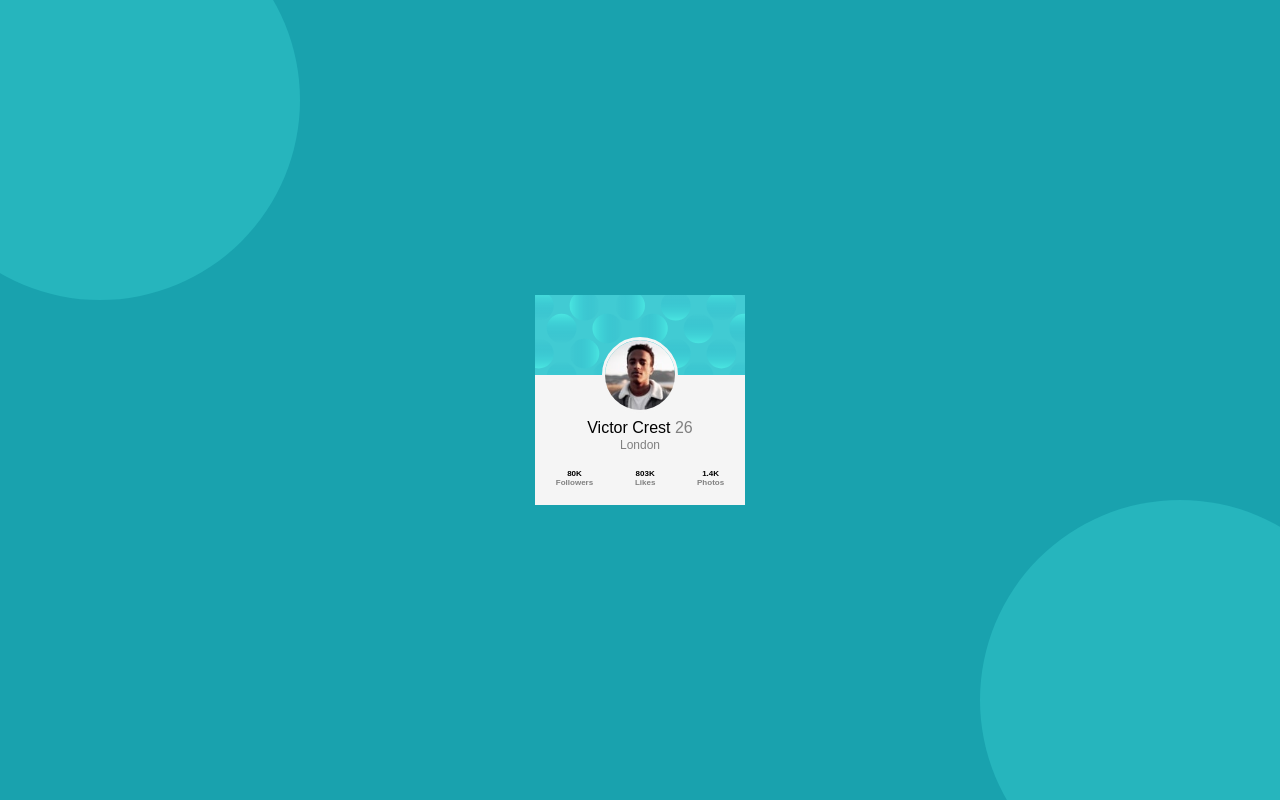
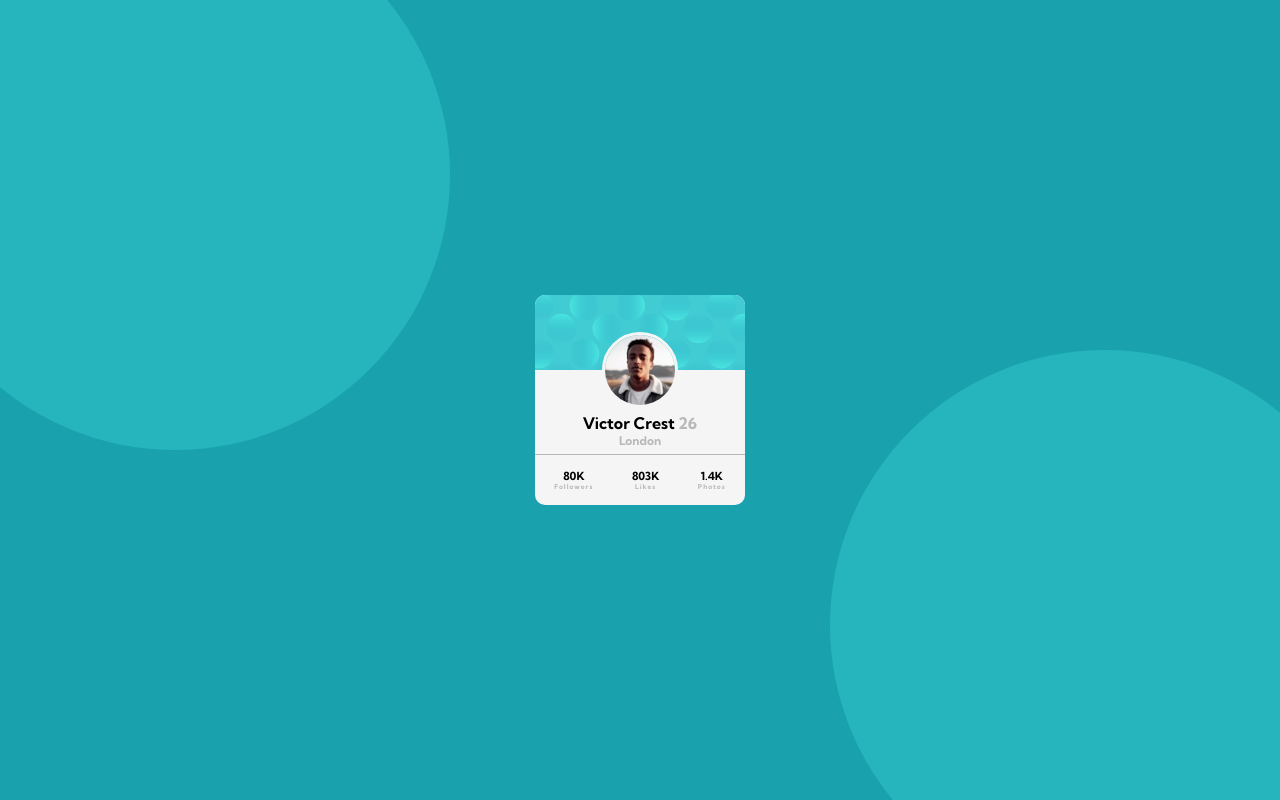
Before and after one commit to dduvanpantoja/Dorian-1---Card, a plain HTML site: page index.html in a window 1280 px wide. Drawn offline with Linux system fonts and the light colour scheme.

Commit message:
Proyecto terminado

```diff
--- a/css/style.css
+++ b/css/style.css
@@ -1,8 +1,12 @@
+@import url('https://fonts.googleapis.com/css2?family=Kumbh+Sans:wght@400;700&display=swap');
+
+
 :root{
     --dark_cyan: hsl(185, 75%, 39%);
     --dark-cyan_light: #26B5BD;
     --very_dark_blue: hsl(229, 23%, 23%);
     --dark_neutral: hsl(0, 0%, 59%);
+    --gris_claro: rgb(184, 184, 184);
 }
 
 html{
@@ -15,8 +19,8 @@ html::before{
     content: '';
     position: fixed;
     background-color: tomato;
-    width: 400px;
-    height: 400px;
+    width: 550px;
+    height: 550px;
     border-radius: 50%;
 }
 
@@ -38,20 +42,26 @@ body{
     display: grid;
     place-items: center;
     margin: 0;
-    font-family: sans-serif;
+    font-family: 'Kumbh Sans', sans-serif;
+}
+
+main{
+    z-index: 1;
 }
 
 .card{
     width: 210px;
     height: 210px;
     background-color: whitesmoke;
+    border-radius: 10px;
 }
 
 .card_header{
     background-image: url('../images/bg-pattern-card.svg');
     background-repeat: no-repeat;
-    height: 80px;
+    height: 75px;
     position: relative;
+    border-radius: 10px 10px 0px 0px;
 }
 
 .card_image{
@@ -73,11 +83,13 @@ body{
     height: 34px;
     width: 150px;
     margin: 45px auto 0px;
+    padding-bottom: 5px;
 }
 
 .card_text{
     margin: 0;
     line-height: 1.3;
+    font-weight: 700;
 }
 
 .card_text_size{
@@ -85,7 +97,11 @@ body{
 }
 
 .card_text--light{
-    color: gray;
+    color: var(--gris_claro);
+}
+
+.card_footer{
+    border-top: 1px solid var(--gris_claro);
 }
 
 .cart_stats{
@@ -98,6 +114,11 @@ body{
     display: flex;
     flex-direction: column;
     margin: 15px 0px;
-    font-size: 8px;
-    font-weight: bold;
+    font-size: 0.7em;
+    font-weight: 700;
 }
+
+.card_span{
+    font-size: 0.6em;
+    letter-spacing: 1px;
+}
--- a/index.html
+++ b/index.html
@@ -23,13 +23,13 @@
             <footer class="card_footer">
                 <div class="cart_stats">
                     <p class="card_number">80K
-                        <span class="card_text card_text--light">Followers</span>
+                        <span class="card_text card_span card_text--light">Followers</span>
                     </p>
                     <p class="card_number">803K
-                        <span class="card_text card_text--light">Likes</span>
+                        <span class="card_text card_span card_text--light">Likes</span>
                     </p>
                     <p class="card_number">1.4K
-                        <span class="card_text card_text--light">Photos</span>
+                        <span class="card_text card_span card_text--light">Photos</span>
                     </p>
                 </div>
             </footer>
```
